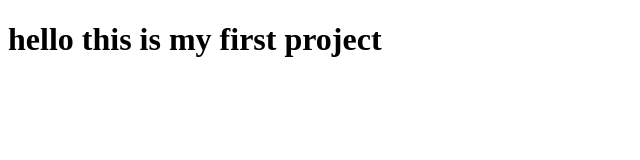
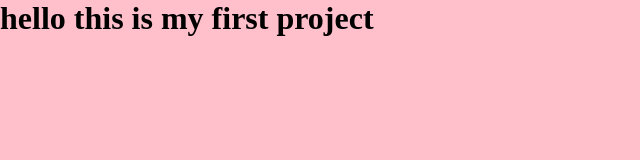
Before and after one commit to Abdullah-khan-tech/my-first-project, a plain HTML site: page index.html in a window 1280 px wide. Shown: the whole page, without its empty margins (0-640 px from the left). Drawn offline with Linux system fonts and the light colour scheme.

Commit message:
first project

```diff
--- a/index.html
+++ b/index.html
@@ -4,6 +4,7 @@
     <meta charset="UTF-8">
     <meta name="viewport" content="width=device-width, initial-scale=1.0">
     <title>Document</title>
+    <link rel="stylesheet" href="style.css">
 </head>
 <body>
     <h1>hello this is my first project</h1>
--- /dev/null
+++ b/style.css
@@ -0,0 +1,8 @@
+*{
+    margin: 0;
+    padding: 0;
+
+}
+body{
+    background-color: pink;
+}
```
